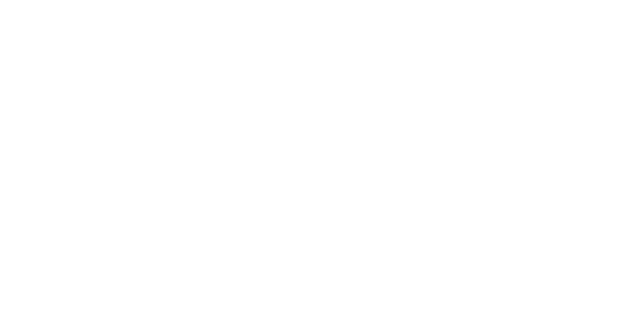
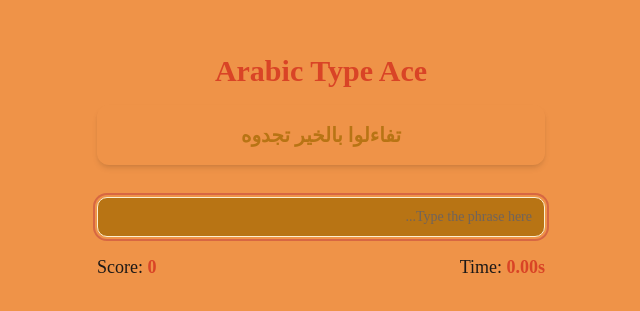
Before and after one commit to suhaib0edu/arabic-type-ace, a Next.js app: page / in a window 1280 px wide. Shown: the part 225-536 px from the top of the page, without its empty margins (319-959 px from the left). Built offline with nearby package versions, Linux system fonts and the light colour scheme.

Commit message:
Update app

```diff
--- a/next.config.ts
+++ b/next.config.ts
@@ -8,6 +8,16 @@ const nextConfig: NextConfig = {
   eslint: {
     ignoreDuringBuilds: true,
   },
+  images: {
+    remotePatterns: [
+      {
+        protocol: 'https',
+        hostname: 'picsum.photos',
+        port: '',
+        pathname: '/**',
+      },
+    ],
+  },
 };
 
 export default nextConfig;
--- a/src/app/globals.css
+++ b/src/app/globals.css
@@ -3,78 +3,78 @@
 @tailwind utilities;
 
 body {
-  font-family: Arial, Helvetica, sans-serif;
+  font-family: 'Amiri', serif;
 }
 
 @layer base {
   :root {
-    --background: 0 0% 100%;
-    --foreground: 0 0% 3.9%;
-    --card: 0 0% 100%;
-    --card-foreground: 0 0% 3.9%;
-    --popover: 0 0% 100%;
-    --popover-foreground: 0 0% 3.9%;
-    --primary: 0 0% 9%;
-    --primary-foreground: 0 0% 98%;
-    --secondary: 0 0% 96.1%;
-    --secondary-foreground: 0 0% 9%;
-    --muted: 0 0% 96.1%;
-    --muted-foreground: 0 0% 45.1%;
-    --accent: 0 0% 96.1%;
-    --accent-foreground: 0 0% 9%;
-    --destructive: 0 84.2% 60.2%;
-    --destructive-foreground: 0 0% 98%;
-    --border: 0 0% 89.8%;
-    --input: 0 0% 89.8%;
-    --ring: 0 0% 3.9%;
+    --background: 27 84% 61%;  /* Soft Orange */
+    --foreground: 24 9% 10%;   /* Dark Brown */
+    --card: 30 80% 55%;        /* Medium Orange */
+    --card-foreground: 24 9% 10%;
+    --popover: 45 95% 70%;       /* Light Yellow */
+    --popover-foreground: 24 9% 10%;
+    --primary: 10 70% 50%;      /* Vivid Red */
+    --primary-foreground: 55 100% 95%; /* Pale Yellow */
+    --secondary: 35 80% 40%;     /* Darker Orange */
+    --secondary-foreground: 55 100% 95%;
+    --muted: 40 75% 80%;        /* Light Orange */
+    --muted-foreground: 25 10% 40%;
+    --accent: 50 90% 85%;       /* Very Light Yellow */
+    --accent-foreground: 24 9% 10%;
+    --destructive: 0 70% 50%;   /* Strong Red */
+    --destructive-foreground: 55 100% 95%;
+    --border: 30 50% 45%;       /* Brownish Orange */
+    --input: 45 85% 90%;        /* Very Light Yellow */
+    --ring: 15 65% 55%;        /* Red-Orange */
     --chart-1: 12 76% 61%;
     --chart-2: 173 58% 39%;
     --chart-3: 197 37% 24%;
     --chart-4: 43 74% 66%;
     --chart-5: 27 87% 67%;
-    --radius: 0.5rem;
-    --sidebar-background: 0 0% 98%;
-    --sidebar-foreground: 240 5.3% 26.1%;
-    --sidebar-primary: 240 5.9% 10%;
-    --sidebar-primary-foreground: 0 0% 98%;
-    --sidebar-accent: 240 4.8% 95.9%;
-    --sidebar-accent-foreground: 240 5.9% 10%;
-    --sidebar-border: 220 13% 91%;
-    --sidebar-ring: 217.2 91.2% 59.8%;
+    --radius: 0.75rem;
+    --sidebar-background: 27 84% 61%;
+    --sidebar-foreground: 24 9% 10%;
+    --sidebar-primary: 10 70% 50%;
+    --sidebar-primary-foreground: 55 100% 95%;
+    --sidebar-accent: 50 90% 85%;
+    --sidebar-accent-foreground: 24 9% 10%;
+    --sidebar-border: 30 50% 45%;
+    --sidebar-ring: 15 65% 55%;
   }
   .dark {
-    --background: 0 0% 3.9%;
-    --foreground: 0 0% 98%;
-    --card: 0 0% 3.9%;
-    --card-foreground: 0 0% 98%;
-    --popover: 0 0% 3.9%;
-    --popover-foreground: 0 0% 98%;
-    --primary: 0 0% 98%;
-    --primary-foreground: 0 0% 9%;
-    --secondary: 0 0% 14.9%;
-    --secondary-foreground: 0 0% 98%;
-    --muted: 0 0% 14.9%;
-    --muted-foreground: 0 0% 63.9%;
-    --accent: 0 0% 14.9%;
-    --accent-foreground: 0 0% 98%;
-    --destructive: 0 62.8% 30.6%;
-    --destructive-foreground: 0 0% 98%;
-    --border: 0 0% 14.9%;
-    --input: 0 0% 14.9%;
-    --ring: 0 0% 83.1%;
+    --background: 20 15% 15%;  /* Dark Gray */
+    --foreground: 50 100% 95%; /* Pale Yellow */
+    --card: 22 20% 20%;       /* Slightly Lighter Dark Gray */
+    --card-foreground: 50 100% 95%;
+    --popover: 25 25% 25%;      /* Medium Dark Gray */
+    --popover-foreground: 50 100% 95%;
+    --primary: 15 65% 55%;     /* Red-Orange */
+    --primary-foreground: 24 9% 10%;
+    --secondary: 28 30% 30%;    /* Light Dark Gray */
+    --secondary-foreground: 24 9% 10%;
+    --muted: 25 10% 40%;       /* Darker Gray */
+    --muted-foreground: 40 75% 80%;
+    --accent: 26 35% 35%;      /* Very Dark Gray */
+    --accent-foreground: 50 100% 95%;
+    --destructive: 0 50% 40%;  /* Dark Red */
+    --destructive-foreground: 50 100% 95%;
+    --border: 23 25% 25%;      /* Darker Gray */
+    --input: 24 30% 30%;       /* Light Dark Gray */
+    --ring: 10 70% 50%;      /* Vivid Red */
     --chart-1: 220 70% 50%;
     --chart-2: 160 60% 45%;
     --chart-3: 30 80% 55%;
     --chart-4: 280 65% 60%;
     --chart-5: 340 75% 55%;
-    --sidebar-background: 240 5.9% 10%;
-    --sidebar-foreground: 240 4.8% 95.9%;
-    --sidebar-primary: 224.3 76.3% 48%;
-    --sidebar-primary-foreground: 0 0% 100%;
-    --sidebar-accent: 240 3.7% 15.9%;
-    --sidebar-accent-foreground: 240 4.8% 95.9%;
-    --sidebar-border: 240 3.7% 15.9%;
-    --sidebar-ring: 217.2 91.2% 59.8%;
+     --sidebar-background: 20 15% 15%;
+    --sidebar-foreground: 50 100% 95%;
+    --sidebar-primary: 15 65% 55%;
+    --sidebar-primary-foreground: 24 9% 10%;
+    --sidebar-accent: 26 35% 35%;
+    --sidebar-accent-foreground: 50 100% 95%;
+    --sidebar-border: 23 25% 25%;
+    --sidebar-ring: 10 70% 50%;
   }
 }
 
--- a/src/app/layout.tsx
+++ b/src/app/layout.tsx
@@ -1,6 +1,7 @@
 import type {Metadata} from 'next';
 import {Geist, Geist_Mono} from 'next/font/google';
 import './globals.css';
+import {Toaster} from "@/components/ui/toaster";
 
 const geistSans = Geist({
   variable: '--font-geist-sans',
@@ -26,6 +27,7 @@ export default function RootLayout({
     <html lang="en">
       <body className={`${geistSans.variable} ${geistMono.variable} antialiased`}>
         {children}
+        <Toaster/>
       </body>
     </html>
   );
--- a/src/app/page.tsx
+++ b/src/app/page.tsx
@@ -1,3 +1,124 @@
+"use client";
+
+import React, { useState, useEffect, useRef } from 'react';
+import { Input } from "@/components/ui/input";
+import { Button } from "@/components/ui/button";
+import { useToast } from "@/hooks/use-toast";
+import { cn } from "@/lib/utils";
+
+const arabicPhrases = [
+    "مرحبا بكم في هذا الموقع",
+    "الكتابة بالعربية ممتعة",
+    "تعلم مهارات جديدة",
+    "النجاح يأتي بالاجتهاد",
+    "القراءة غذاء الروح",
+    "العلم نور والجهل ظلام",
+    "الصحة تاج على رؤوس الأصحاء",
+    "الابتسامة صدقة",
+    "الوقت كالسيف إن لم تقطعه قطعك",
+    "كل شيء ممكن إذا حاولت",
+    "تفاءلوا بالخير تجدوه",
+    "العقل السليم في الجسم السليم",
+];
+
+const getRandomPhrase = () => {
+    return arabicPhrases[Math.floor(Math.random() * arabicPhrases.length)];
+};
+
 export default function Home() {
-  return <></>;
+    const [phrase, setPhrase] = useState(getRandomPhrase());
+    const [userInput, setUserInput] = useState("");
+    const [score, setScore] = useState(0);
+    const [accuracy, setAccuracy] = useState(100);
+    const [startTime, setStartTime] = useState<number | null>(null);
+    const [timeElapsed, setTimeElapsed] = useState(0);
+    const inputRef = useRef<HTMLInputElement>(null);
+    const { toast } = useToast();
+
+    useEffect(() => {
+        if (startTime !== null) {
+            const intervalId = setInterval(() => {
+                setTimeElapsed(Date.now() - startTime);
+            }, 10); // Update every 10ms for smoother animation
+
+            return () => clearInterval(intervalId);
+        }
+    }, [startTime]);
+
+    const handleChange = (e: React.ChangeEvent<HTMLInputElement>) => {
+        const value = e.target.value;
+        setUserInput(value);
+
+        if (startTime === null) {
+            setStartTime(Date.now());
+        }
+
+        if (!phrase.startsWith(value)) {
+            setUserInput("");
+            setStartTime(null);
+            setTimeElapsed(0);
+
+            toast({
+                title: "Typo!",
+                description: "Keep practicing to improve your accuracy.",
+                variant: "destructive",
+            });
+
+        } else if (value === phrase) {
+            const endTime = Date.now();
+            const timeTaken = (endTime - startTime) / 1000; // in seconds
+            const words = phrase.split(" ").length;
+            const wpm = Math.round(words / timeTaken * 60);
+
+            setPhrase(getRandomPhrase());
+            setUserInput("");
+            setScore(prevScore => prevScore + wpm);
+            setStartTime(null);
+            setTimeElapsed(0);
+
+            toast({
+                title: "Correct!",
+                description: `Well done! You typed ${wpm} words per minute.`,
+            });
+
+            if (inputRef.current) {
+                inputRef.current.focus();
+            }
+        }
+    };
+
+    useEffect(() => {
+        if (inputRef.current) {
+            inputRef.current.focus();
+        }
+    }, []);
+
+    return (
+        <div className="flex flex-col items-center justify-center min-h-screen p-4">
+            <h1 className="text-3xl font-bold mb-4 text-primary">Arabic Type Ace</h1>
+
+            <div className="mb-8 p-4 rounded-lg shadow-md w-full max-w-md text-center">
+                <p className="text-xl font-semibold text-secondary">{phrase}</p>
+            </div>
+
+            <Input
+                type="text"
+                value={userInput}
+                onChange={handleChange}
+                placeholder="Type the phrase here..."
+                className="w-full max-w-md mb-4 bg-secondary text-primary"
+                ref={inputRef}
+                dir="rtl"
+            />
+
+            <div className="flex justify-between w-full max-w-md mb-4">
+                <div className="text-lg">
+                    Score: <span className="font-semibold text-primary">{score}</span>
+                </div>
+                <div className="text-lg">
+                    Time: <span className="font-semibold text-primary">{(timeElapsed / 1000).toFixed(2)}s</span>
+                </div>
+            </div>
+        </div>
+    );
 }
```
Also changed, not shown: 2 other files (tests, documents, lock files or other folders).
